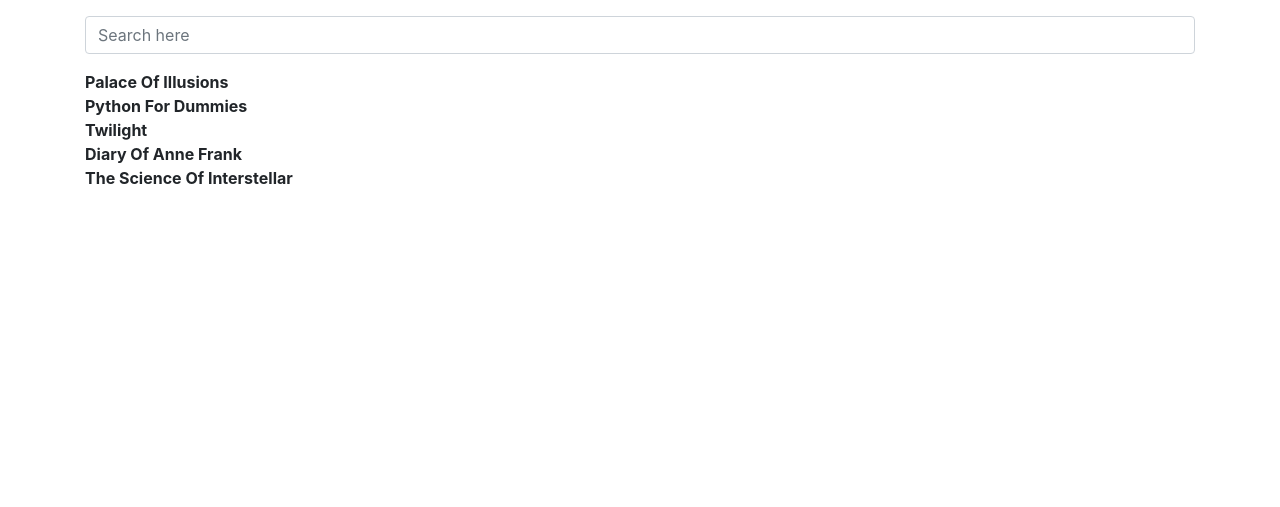
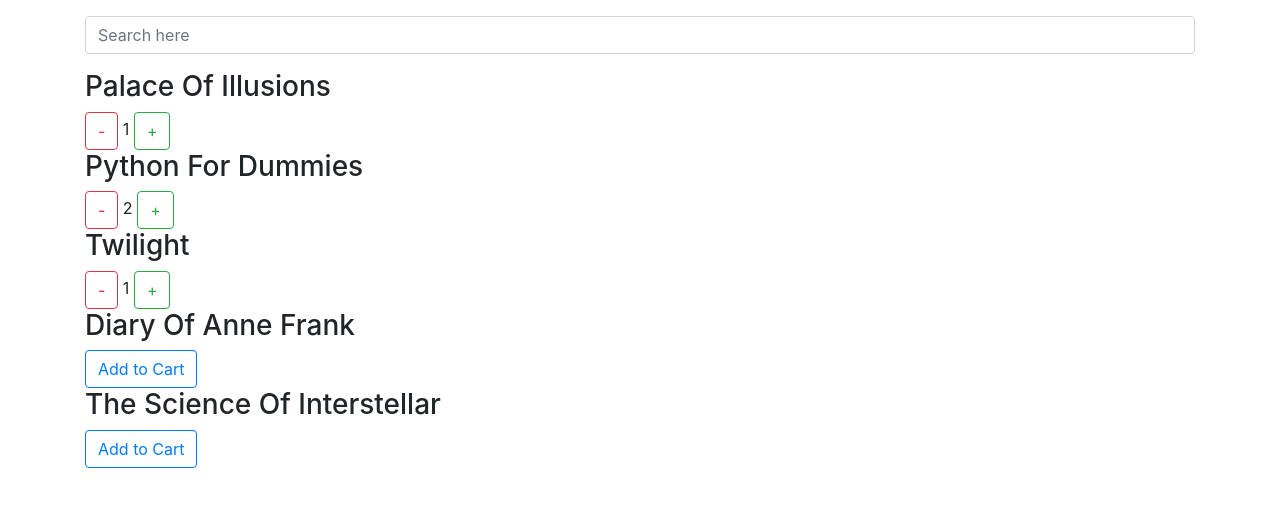
Before and after one commit to aumsathwara/book_listing, a Django app: page /search/ in a window 1280 px wide. Shown: the top 507 px of the page. Run offline with Django 4.2, Linux system fonts and the light colour scheme; data comes from the database, SQL or seed files in the repository; both versions use the stored data as it was after the commit; some libraries are stand-ins or nearby versions.

Commit message:
global search done and dusted maand maand

```diff
--- a/booklisting/booklisting/settings.py
+++ b/booklisting/booklisting/settings.py
@@ -55,7 +55,7 @@
 TEMPLATES = [
     {
         'BACKEND': 'django.template.backends.django.DjangoTemplates',
-        'DIRS': [],
+        'DIRS': ['templates'],
         'APP_DIRS': True,
         'OPTIONS': {
             'context_processors': [
--- a/booklisting/booklisting/urls.py
+++ b/booklisting/booklisting/urls.py
@@ -15,6 +15,7 @@
 """
 from django.contrib import admin
 from django.urls import path, include
+from django.views.generic import ListView
 
 
 urlpatterns = [
--- a/booklisting/main/templates/main/base.html
+++ b/booklisting/main/templates/main/base.html
@@ -26,6 +26,7 @@
 
 
     {% block scripts %}
+
     {% endblock scripts %}
 
 
--- a/booklisting/main/templates/main/home.html
+++ b/booklisting/main/templates/main/home.html
@@ -6,56 +6,18 @@
 
 
 {%block content%}
-<input id = "search_here" class="form-control mb-3" placeholder="Search here"/>
-
-    <div id = "box">
-        {% for item in object_list %}
-          <b>{{item}}</b><br>
-        {% endfor %}
-    </div>
-
-{% block script %}
-
-<script>
-    const data = '{{qs_json}}'.toLowerCase();
-    console.log(data);
-    const rdata = JSON.parse(data.replace(/&quot;/g, '"'));
-    console.log(rdata);
-
-    const input = document.getElementById('search_here');
-    console.log(input);
-
-    let filterArr = [];
-
-    function titleCase(string) {
-      var sentence = string.toLowerCase().split(" ");
-      for(var i = 0; i< sentence.length; i++){
-         sentence[i] = sentence[i][0].toUpperCase() + sentence[i].slice(1);
-      }
-       return sentence.join(" ");
-    }
-
-    input.addEventListener('keyup',(e)=>{
-        box.innerHTML = "";
-        filteredArr = rdata.filter(Book_Item => Book_Item['booktitle'].includes(e.target.value.toLowerCase().trim()))
-        console.log(filteredArr)
-
-        if (filteredArr.length > 0){
-            filteredArr.map(Book_Item => {
-                box.innerHTML += '<b>'+titleCase(Book_Item['booktitle'])+'</b><br>'
-            })
-        }else{
-            box.innerHTML = "<b>no results founds</b>"
-        }
-    })
-
-</script>
-
-{% endblock script %}
-
-
-
-<form method='POST' action= "{% url 'addedtocart' %}">
+<a href = "/search">
+    <svg xmlns="http://www.w3.org/2000/svg" width="16" height="16" fill="currentColor" class="bi bi-search-heart" viewBox="0 0 16 16">
+      <path d="M6.5 4.482c1.664-1.673 5.825 1.254 0 5.018-5.825-3.764-1.664-6.69 0-5.018Z"/>
+      <path d="M13 6.5a6.471 6.471 0 0 1-1.258 3.844c.04.03.078.062.115.098l3.85 3.85a1 1 0 0 1-1.414 1.415l-3.85-3.85a1.007 1.007 0 0 1-.1-.115h.002A6.5 6.5 0 1 1 13 6.5ZM6.5 12a5.5 5.5 0 1 0 0-11 5.5 5.5 0 0 0 0 11Z"/>
+    </svg>
+</a>
+<a href = "/cart">
+    <svg xmlns="http://www.w3.org/2000/svg" width="16" height="16" fill="currentColor" class="bi bi-bag" viewBox="0 0 16 16">
+      <path d="M8 1a2.5 2.5 0 0 1 2.5 2.5V4h-5v-.5A2.5 2.5 0 0 1 8 1zm3.5 3v-.5a3.5 3.5 0 1 0-7 0V4H1v10a2 2 0 0 0 2 2h10a2 2 0 0 0 2-2V4h-3.5zM2 5h12v9a1 1 0 0 1-1 1H3a1 1 0 0 1-1-1V5z"/>
+    </svg>
+</a>
+<form method='POST' action= "{% url 'home' %}">
     {%csrf_token%}
     <h1>{{bl.Db_Name}}</h1>
 
--- /dev/null
+++ b/booklisting/main/templates/main/search.html
@@ -0,0 +1,83 @@
+{% extends 'main/base.html' %}
+
+{% block title %}
+    SEARCH
+{% endblock %}
+
+
+{%block content%}
+<form method='POST'action= "{% url 'home' %}">
+    {%csrf_token%}
+
+<input id = "search_here" class="form-control mb-3" placeholder="Search here"/>
+
+    <div id = "box">
+        {% for item in object_list %}
+<!--          <b>{{item}}</b><br>-->
+                {% if item.cart_boolean == False %}
+                    <h3>{{item.booktitle}}</h3>
+                    <button name='c{{item.id}}' value='clicked' class="btn btn-outline-primary">Add to Cart</button>
+                {% elif item.cart_boolean == True %}
+                    <h3>{{item.booktitle}}</h3>
+                    <button name='m{{item.id}}' value="minus" class="btn btn-outline-danger"> - </button> {{item.count}} <button name='p{{item.id}}' value="plus" class="btn btn-outline-success"> + </button>
+                {% endif %}
+        {% endfor %}
+    </div>
+</form>
+
+
+{% block script %}
+
+<script>
+    const data = '{{qs_json}}'.toLowerCase();
+    console.log(data);
+    const rdata = JSON.parse(data.replace(/&quot;/g, '"'));
+    console.log(rdata);
+
+    const input = document.getElementById('search_here');
+    console.log(input);
+
+    let filterArr = [];
+
+    function titleCase(string) {
+      var sentence = string.toLowerCase().split(" ");
+      for(var i = 0; i< sentence.length; i++){
+         sentence[i] = sentence[i][0].toUpperCase() + sentence[i].slice(1);
+      }
+       return sentence.join(" ");
+    }
+
+    function check(item){
+
+        item_id = item['id'];
+        item_count = item['count'];
+        boolean = item['cart_boolean'];
+        console.log(item_count);
+
+        if (boolean == false){
+            return `<button name='c`+item_id+`' value='clicked' class="btn btn-outline-primary" >Added to Cart</button>`
+        }
+        else{
+            return `<button name='m`+item_id+`' value='minus' class='btn btn-outline-danger'> - </button>`+item_count+`<button name='p`+item_id+`' value='plus' class='btn btn-outline-success'> + </button>`
+        }
+    }
+
+    input.addEventListener('keyup',(e)=>{
+        box.innerHTML = "";
+        filteredArr = rdata.filter(Book_Item => Book_Item['booktitle'].includes(e.target.value.toLowerCase().trim()))
+        console.log(filteredArr)
+
+        if (filteredArr.length > 0){
+            filteredArr.map(Book_Item => {
+                box.innerHTML += '<b>'+titleCase(Book_Item['booktitle'])+'</b>'+check(Book_Item)+'<br>'
+            })
+        }else{
+            box.innerHTML = "<b>no results founds</b>"
+        }
+    })
+
+</script>
+
+{% endblock script %}
+
+{%endblock%}
--- a/booklisting/main/urls.py
+++ b/booklisting/main/urls.py
@@ -5,8 +5,8 @@
 urlpatterns = [
     path("", views.home, name="home"),
     path("cart/", views.cart, name="cart"),
-    path("addedtocart", views.addedtocart, name="addedtocart"),
+    # path("addedtocart", views.addedtocart, name="addedtocart"),
     path("cart/cart_update", views.cart_update, name="cart_update"),
-    path("search/",views.InfoListView.as_view(), name="main-view"),
+    path("search/",views.InfoListView.as_view(), name="search"),
 
 ]
--- a/booklisting/main/views.py
+++ b/booklisting/main/views.py
@@ -5,37 +5,54 @@
 import json
 
 # Create your views here.
+
+class InfoListView(ListView):
+    model = Book_Item
+    template_name = 'main/search.html'
+
+    def get_context_data(self, **kwargs):
+        context = super(InfoListView, self).get_context_data(**kwargs)
+        context["qs_json"] = json.dumps(list(Book_Item.objects.values()))
+        return context
+    #
+    # def get(self, request, *args, **kwargs):
+    #     apple = InfoListView().get_context_data()
+    #
+    #     return render(request, "main/search.html", context=apple)
+
+
 def home(response):
     bl = Book_List.objects.get(id=1)
+    bi = Book_Item.objects.all()
+    for item in bi:
+
+        if response.POST.get('c' + str(item.id)) == "clicked":
+            item.cart_boolean = True
+            item.count = 1
+            item.save()
+
+        if response.POST.get('m' + str(item.id)) == 'minus':
+            if item.count > 1:
+                item.count -= 1
+                item.save()
+            elif item.count == 1:
+                item.cart_boolean = False
+                item.save()
+
+        elif response.POST.get('p' + str(item.id)) == 'plus':
+            item.count += 1
+            item.save()
+
     return render(response, 'main/home.html', {"bl":bl})
 
 def cart(response):
     bl = Book_List.objects.get(id=1)
     return render(response, 'main/cart.html', {"bl":bl})
 
-def addedtocart(response):
-    bl = Book_List.objects.get(id=1)
-    bi = Book_Item.objects.all()
-    for item in bi:
-
-        if response.POST.get('c'+str(item.id))=="clicked":
-            item.cart_boolean = True
-            item.count = 1
-            item.save()
-
-        if response.POST.get('m' + str(item.id)) == 'minus':
-            if item.count > 1:
-                item.count -=1
-                item.save()
-            elif item.count == 1:
-                item.cart_boolean = False
-                item.save()
-
-        elif response.POST.get('p' + str(item.id)) == 'plus':
-            item.count +=1
-            item.save()
-
-    return render(response, 'main/home.html', {"bl":bl})
+# def addedtocart(response):
+#     bl = Book_List.objects.get(id=1)
+#
+#     return render(response, 'main/home.html', {"bl":bl})
 
 def cart_update(response):
     bl = Book_List.objects.get(id=1)
@@ -66,12 +83,3 @@
     # for items in range(len(c)):
     #     d.append(c[items][2].lower())
     # return render(response, 'main/home.html',{'d':d})
-
-class InfoListView(ListView):
-    model = Book_Item
-    template_name = 'main/home.html'
-
-    def get_context_data(self, **kwargs):
-        context = super().get_context_data(**kwargs)
-        context["qs_json"] = json.dumps(list(Book_Item.objects.values()))
-        return context
```
Also changed, not shown: booklisting/db.sqlite3.
